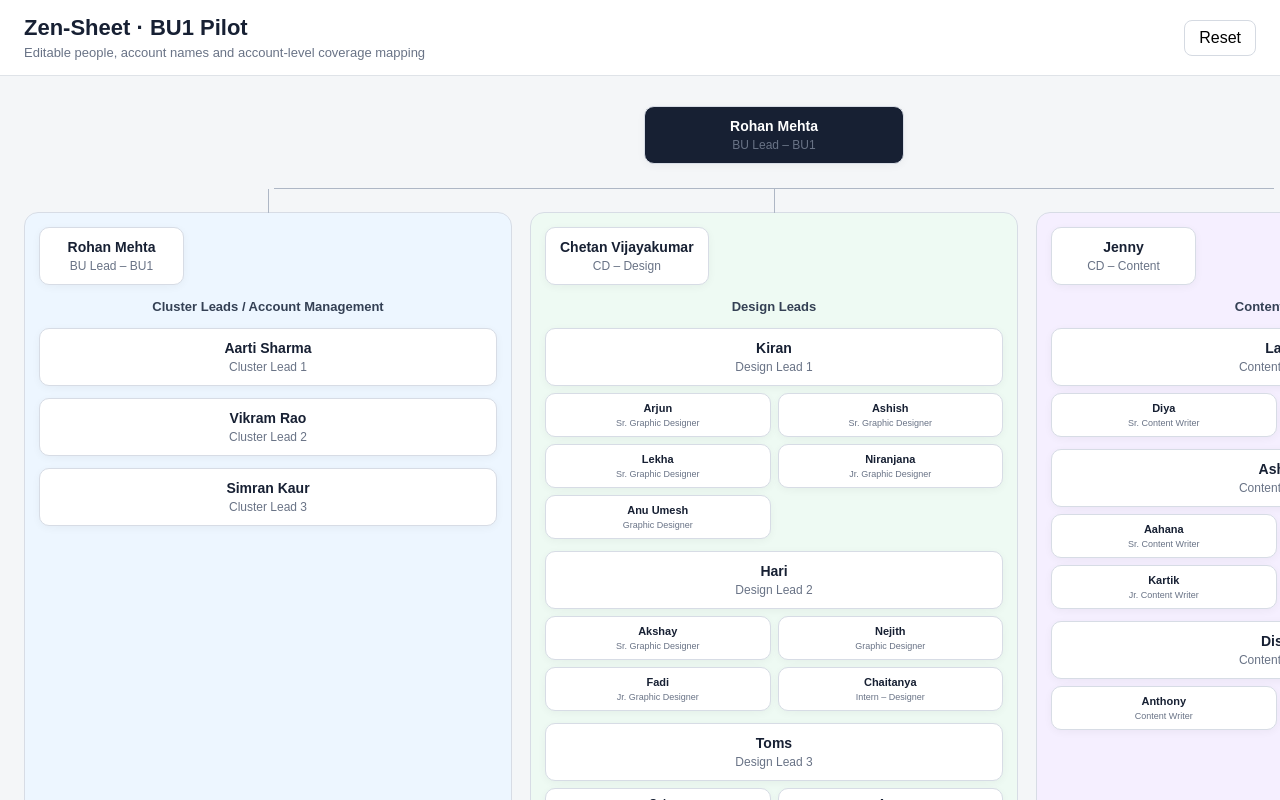
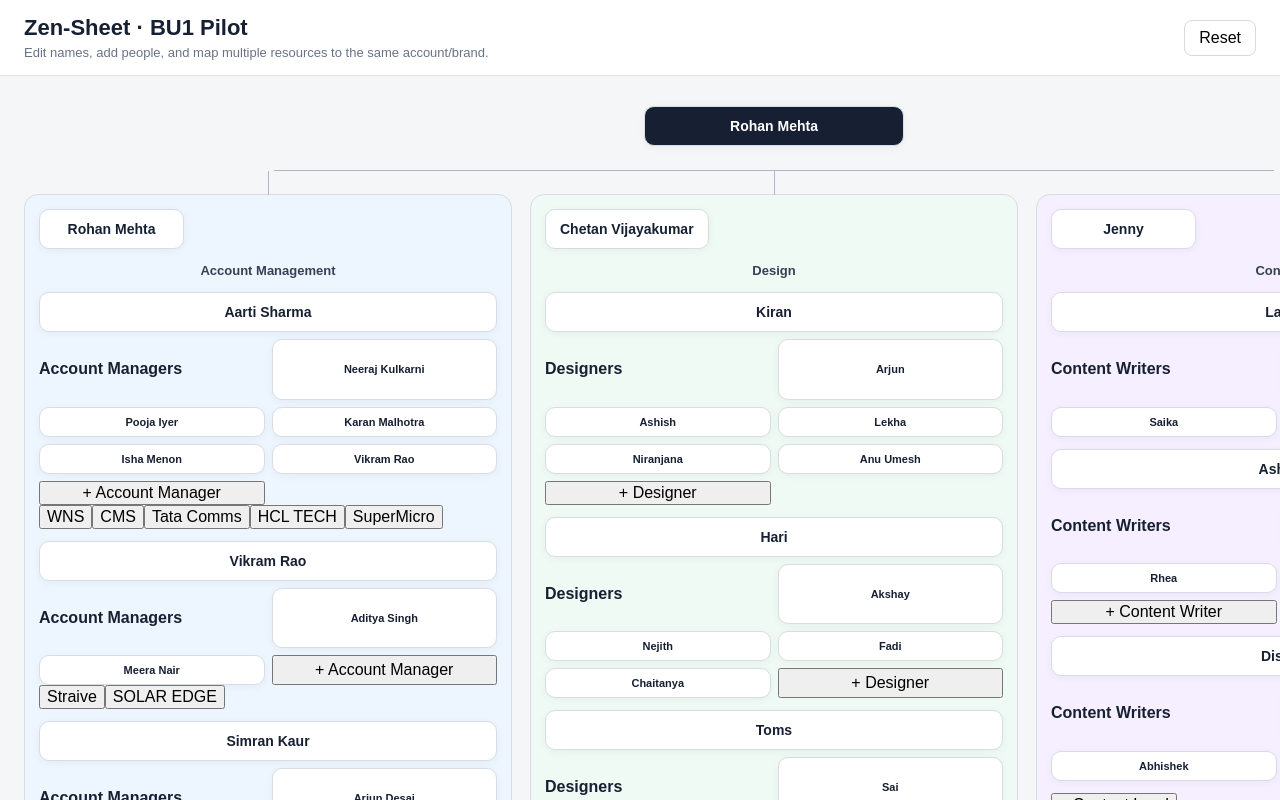
Before and after one commit to justAdithere/Zen-Sheet, a Next.js app: page / in a window 1280 px wide. Shown: the top 800 px of the page. Built offline with nearby package versions, Linux system fonts and the light colour scheme.

Commit message:
Improve BU1 pilot editing and account-management structure

```diff
--- a/app/page.tsx
+++ b/app/page.tsx
@@ -1,36 +1,36 @@
 "use client"
 import { useEffect, useState } from "react"
 
-type Person={id:string;name:string;designation:string}
+type Person={id:string;name:string;designation?:string}
+type Cluster={id:string;lead:Person;accountManagers:Person[]}
+type Team={lead:Person;people:Person[]}
 type Account={id:string;name:string;cluster:string;am:string;designer:string;writer:string}
-type Team={lead:Person;people:Person[]}
-type Data={buLead:Person;designLead:Person;contentLead:Person;clusters:Person[];design:Team[];content:Team[];accounts:Account[]}
+type Data={buLead:Person;designLead:Person;contentLead:Person;clusters:Cluster[];design:Team[];content:Team[];accounts:Account[]}
 const p=(id:string,name:string,designation=""):Person=>({id,name,designation})
 const seed:Data={
- buLead:p("bu-lead","Rohan Mehta","BU Lead – BU1"),
- designLead:p("design-lead","Chetan Vijayakumar","CD – Design"),
- contentLead:p("content-lead","Jenny","CD – Content"),
- clusters:[p("cl1","Aarti Sharma","Cluster Lead 1"),p("cl2","Vikram Rao","Cluster Lead 2"),p("cl3","Simran Kaur","Cluster Lead 3")],
- design:[{lead:p("dl1","Kiran","Design Lead 1"),people:[p("d1","Arjun","Sr. Graphic Designer"),p("d2","Ashish","Sr. Graphic Designer"),p("d3","Lekha","Sr. Graphic Designer"),p("d4","Niranjana","Jr. Graphic Designer"),p("d5","Anu Umesh","Graphic Designer")]},{lead:p("dl2","Hari","Design Lead 2"),people:[p("d6","Akshay","Sr. Graphic Designer"),p("d7","Nejith","Graphic Designer"),p("d8","Fadi","Jr. Graphic Designer"),p("d9","Chaitanya","Intern – Designer")]},{lead:p("dl3","Toms","Design Lead 3"),people:[p("d10","Sai","Sr. Graphic Designer"),p("d11","Aras","Sr. Graphic Designer"),p("d12","Dheeraj","Sr. Graphic Designer"),p("d13","Meghna","Sr. Graphic Designer"),p("d14","Abhinav","Graphic Designer"),p("d15","Govind","Graphic Designer")]}],
- content:[{lead:p("cl4","Lara","Content Lead 1"),people:[p("w1","Diya","Sr. Content Writer"),p("w2","Saika","Content Writer")]},{lead:p("cl5","Ashna","Content Lead 2"),people:[p("w3","Aahana","Sr. Content Writer"),p("w4","Rhea","Content Writer"),p("w5","Kartik","Jr. Content Writer")]},{lead:p("cl6","Disha","Content Lead 3"),people:[p("w6","Anthony","Content Writer"),p("w7","Abhishek","Jr. Content Writer")]}],
- accounts:[
- {id:"a1",name:"WNS",cluster:"Cluster 1",am:"Neeraj Kulkarni",designer:"Arjun",writer:"Diya"},{id:"a2",name:"CMS",cluster:"Cluster 1",am:"Pooja Iyer",designer:"Ashish",writer:"Saika"},{id:"a3",name:"Tata Comms",cluster:"Cluster 1",am:"Karan Malhotra",designer:"Lekha",writer:"Aahana"},{id:"a4",name:"HCL TECH",cluster:"Cluster 1",am:"Isha Menon",designer:"Kiran",writer:"Rhea"},{id:"a5",name:"SuperMicro",cluster:"Cluster 1",am:"Vikram Rao",designer:"Kunal Jain",writer:"Kartik"},{id:"a6",name:"Straive",cluster:"Cluster 2",am:"Aditya Singh",designer:"Akshay",writer:"Anthony"},{id:"a7",name:"SOLAR EDGE",cluster:"Cluster 2",am:"Meera Nair",designer:"Nejith",writer:"Abhishek"},{id:"a8",name:"Xerox",cluster:"Cluster 3",am:"Arjun Desai",designer:"Sai",writer:"Disha"}
- ]}
-const STORAGE="zen-bu1-pilot-v1"
-function Card({person,onEdit}:{person:Person;onEdit:(p:Person)=>void}){return <button className="card" onClick={()=>onEdit(person)}><strong>{person.name}</strong>{person.designation&&<span>{person.designation}</span>}</button>}
+ buLead:p("bu-lead","Rohan Mehta"),designLead:p("design-lead","Chetan Vijayakumar"),contentLead:p("content-lead","Jenny"),
+ clusters:[{id:"cl1",lead:p("cl1","Aarti Sharma"),accountManagers:[p("am1","Neeraj Kulkarni"),p("am2","Pooja Iyer"),p("am3","Karan Malhotra"),p("am4","Isha Menon"),p("am5","Vikram Rao")]},{id:"cl2",lead:p("cl2","Vikram Rao"),accountManagers:[p("am6","Aditya Singh"),p("am7","Meera Nair")]},{id:"cl3",lead:p("cl3","Simran Kaur"),accountManagers:[p("am8","Arjun Desai")]}],
+ design:[{lead:p("dl1","Kiran"),people:[p("d1","Arjun"),p("d2","Ashish"),p("d3","Lekha"),p("d4","Niranjana"),p("d5","Anu Umesh")]},{lead:p("dl2","Hari"),people:[p("d6","Akshay"),p("d7","Nejith"),p("d8","Fadi"),p("d9","Chaitanya")]},{lead:p("dl3","Toms"),people:[p("d10","Sai"),p("d11","Aras"),p("d12","Dheeraj"),p("d13","Meghna"),p("d14","Abhinav"),p("d15","Govind")]}],
+ content:[{lead:p("cl4","Lara"),people:[p("w1","Diya"),p("w2","Saika")]},{lead:p("cl5","Ashna"),people:[p("w3","Aahana"),p("w4","Rhea"),p("w5","Kartik")]},{lead:p("cl6","Disha"),people:[p("w6","Anthony"),p("w7","Abhishek")]}],
+ accounts:[{id:"a1",name:"WNS",cluster:"Cluster 1",am:"Neeraj Kulkarni",designer:"Arjun",writer:"Diya"},{id:"a2",name:"CMS",cluster:"Cluster 1",am:"Pooja Iyer",designer:"Ashish",writer:"Saika"},{id:"a3",name:"Tata Comms",cluster:"Cluster 1",am:"Karan Malhotra",designer:"Lekha",writer:"Aahana"},{id:"a4",name:"HCL TECH",cluster:"Cluster 1",am:"Isha Menon",designer:"Kiran",writer:"Rhea"},{id:"a5",name:"SuperMicro",cluster:"Cluster 1",am:"Vikram Rao",designer:"Kunal Jain",writer:"Kartik"},{id:"a6",name:"Straive",cluster:"Cluster 2",am:"Aditya Singh",designer:"Akshay",writer:"Anthony"},{id:"a7",name:"SOLAR EDGE",cluster:"Cluster 2",am:"Meera Nair",designer:"Nejith",writer:"Abhishek"},{id:"a8",name:"Xerox",cluster:"Cluster 3",am:"Arjun Desai",designer:"Sai",writer:"Disha"}]}
+const STORAGE="zen-bu1-pilot-v2"
+function Card({person,onEdit}:{person:Person;onEdit:(p:Person)=>void}){return <button className="card" onClick={()=>onEdit(person)}><strong>{person.name||"Name"}</strong></button>}
 function Add({label,onClick}:{label:string;onClick:()=>void}){return <button className="add" onClick={onClick}>+ {label}</button>}
 export default function Home(){
- const [data,setData]=useState<Data>(seed);const [selected,setSelected]=useState<Person|null>(null);const [account,setAccount]=useState<Account|null>(null)
+ const [data,setData]=useState<Data>(seed);const [selected,setSelected]=useState<Person|null>(null);const [account,setAccount]=useState<Account|null>(null);const [newPerson,setNewPerson]=useState<{kind:string;title:string}|null>(null);const [newName,setNewName]=useState("")
  useEffect(()=>{const raw=localStorage.getItem(STORAGE);if(raw)try{setData(JSON.parse(raw))}catch{}},[]);useEffect(()=>{localStorage.setItem(STORAGE,JSON.stringify(data))},[data])
- const edit=(p:Person)=>setSelected({...p});const save=()=>{if(!selected)return;const replace=(p:Person)=>p.id===selected.id?selected:p;setData(d=>({...d,buLead:replace(d.buLead),designLead:replace(d.designLead),contentLead:replace(d.contentLead),clusters:d.clusters.map(replace),design:d.design.map(t=>({...t,lead:replace(t.lead),people:t.people.map(replace)})),content:d.content.map(t=>({...t,lead:replace(t.lead),people:t.people.map(replace)}))}));setSelected(null)}
- const add=(kind:string)=>setData(d=>({...d,accounts:kind?d.accounts: d.accounts}));
+ const edit=(x:Person)=>setSelected({...x});const replace=(x:Person)=>(p:Person)=>p.id===x.id?x:p
+ const save=()=>{if(!selected)return;setData(d=>({...d,buLead:replace(selected)(d.buLead),designLead:replace(selected)(d.designLead),contentLead:replace(selected)(d.contentLead),clusters:d.clusters.map(c=>({...c,lead:replace(selected)(c.lead),accountManagers:c.accountManagers.map(replace(selected))})),design:d.design.map(t=>({...t,lead:replace(selected)(t.lead),people:t.people.map(replace(selected))})),content:d.content.map(t=>({...t,lead:replace(selected)(t.lead),people:t.people.map(replace(selected))}))}));setSelected(null)}
+ const openAdd=(kind:string,title:string)=>{setNewPerson({kind,title});setNewName("")}
+ const createPerson=()=>{if(!newPerson||!newName.trim())return;const x=p(`${newPerson.kind}-${Date.now()}`,newName.trim());setData(d=>{if(newPerson.kind==="cluster")return {...d,clusters:[...d.clusters,{id:x.id,lead:x,accountManagers:[]}]};if(newPerson.kind.startsWith("am-")){const id=newPerson.kind.slice(3);return {...d,clusters:d.clusters.map(c=>c.id===id?{...c,accountManagers:[...c.accountManagers,x]}:c)}}if(newPerson.kind.startsWith("design-")){const id=newPerson.kind.slice(7);return {...d,design:d.design.map(t=>t.lead.id===id?{...t,people:[...t.people,x]}:t)}}if(newPerson.kind.startsWith("content-")){const id=newPerson.kind.slice(8);return {...d,content:d.content.map(t=>t.lead.id===id?{...t,people:[...t.people,x]}:t)}}return d});setNewPerson(null)}
  const updateAccount=(field:keyof Account,value:string)=>{if(!account)return;setData(d=>({...d,accounts:d.accounts.map(a=>a.id===account.id?{...a,[field]:value}:a)}));setAccount(a=>a?{...a,[field]:value}:a)}
- return <main><header><div><h1>Zen-Sheet · BU1 Pilot</h1><p>Editable people, account names and account-level coverage mapping</p></div><button className="reset" onClick={()=>{localStorage.removeItem(STORAGE);location.reload()}}>Reset</button></header>
- <section className="canvas"><div className="pilot">
-  <div className="pilotTop"><Card person={data.buLead} onEdit={edit}/></div><div className="pilotBranches"><section><Card person={data.buLead} onEdit={edit}/><h3>Cluster Leads / Account Management</h3>{data.clusters.map(c=><div className="mini" key={c.id}><Card person={c} onEdit={edit}/></div>)}</section><section><Card person={data.designLead} onEdit={edit}/><h3>Design Leads</h3>{data.design.map(t=><div className="mini" key={t.lead.id}><Card person={t.lead} onEdit={edit}/><div className="people">{t.people.map(x=><Card key={x.id} person={x} onEdit={edit}/>)}</div></div>)}</section><section><Card person={data.contentLead} onEdit={edit}/><h3>Content Leads</h3>{data.content.map(t=><div className="mini" key={t.lead.id}><Card person={t.lead} onEdit={edit}/><div className="people">{t.people.map(x=><Card key={x.id} person={x} onEdit={edit}/>)}</div></div>)}</section></div>
-  <div className="coverage"><div className="coverageHead"><h2>Account Coverage View · BU1</h2><p>Each account has its own Account Manager, Designer and Content Writer. Click any account card to edit the mapping.</p></div><div className="accountGrid">{data.accounts.map(a=><button className="accountCard" key={a.id} onClick={()=>setAccount({...a})}><strong>{a.name}</strong><span>{a.cluster}</span><div><b>Account Manager</b>{a.am}</div><div><b>Designer</b>{a.designer}</div><div><b>Content Writer</b>{a.writer}</div></button>)}</div></div>
- </div></section>
- {selected&&<div className="modal"><div className="dialog"><h2>Edit person</h2><label>Name<input autoFocus value={selected.name} onChange={e=>setSelected({...selected,name:e.target.value})}/></label><label>Designation<input value={selected.designation} onChange={e=>setSelected({...selected,designation:e.target.value})}/></label><div className="actions"><button onClick={()=>setSelected(null)}>Cancel</button><button className="save" onClick={save}>Save</button></div></div></div>}
- {account&&<div className="modal"><div className="dialog"><h2>Edit account coverage</h2><label>Account / Brand<input autoFocus value={account.name} onChange={e=>updateAccount("name",e.target.value)}/></label><label>Cluster<input value={account.cluster} onChange={e=>updateAccount("cluster",e.target.value)}/></label><label>Account Manager<input value={account.am} onChange={e=>updateAccount("am",e.target.value)}/></label><label>Designer<input value={account.designer} onChange={e=>updateAccount("designer",e.target.value)}/></label><label>Content Writer<input value={account.writer} onChange={e=>updateAccount("writer",e.target.value)}/></label><div className="actions"><button onClick={()=>setAccount(null)}>Done</button></div></div></div>}
+ return <main><header><div><h1>Zen-Sheet · BU1 Pilot</h1><p>Edit names, add people, and map multiple resources to the same account/brand.</p></div><button className="reset" onClick={()=>{localStorage.removeItem(STORAGE);location.reload()}}>Reset</button></header><section className="canvas"><div className="pilot"><div className="pilotTop"><Card person={data.buLead} onEdit={edit}/></div><div className="pilotBranches">
+ <section><Card person={data.buLead} onEdit={edit}/><h3>Account Management</h3>{data.clusters.map(c=><div className="mini" key={c.id}><Card person={c.lead} onEdit={edit}/><div className="people"><h4>Account Managers</h4>{c.accountManagers.map(x=><Card key={x.id} person={x} onEdit={edit}/>) }<Add label="Account Manager" onClick={()=>openAdd(`am-${c.id}`,"Account Manager")}/></div><div className="clusterAccounts">{data.accounts.filter(a=>a.cluster===`Cluster ${c.id.slice(2)}`).map(a=><button key={a.id} onClick={()=>setAccount({...a})}>{a.name}</button>)}</div></div>)}<Add label="Cluster Lead" onClick={()=>openAdd("cluster","Cluster Lead")}/></section>
+ <section><Card person={data.designLead} onEdit={edit}/><h3>Design</h3>{data.design.map(t=><div className="mini" key={t.lead.id}><Card person={t.lead} onEdit={edit}/><div className="people"><h4>Designers</h4>{t.people.map(x=><Card key={x.id} person={x} onEdit={edit}/>)}<Add label="Designer" onClick={()=>openAdd(`design-${t.lead.id}`,"Designer")}/></div></div>)}<Add label="Design Lead" onClick={()=>openAdd("design-new","Design Lead")}/></section>
+ <section><Card person={data.contentLead} onEdit={edit}/><h3>Content</h3>{data.content.map(t=><div className="mini" key={t.lead.id}><Card person={t.lead} onEdit={edit}/><div className="people"><h4>Content Writers</h4>{t.people.map(x=><Card key={x.id} person={x} onEdit={edit}/>)}<Add label="Content Writer" onClick={()=>openAdd(`content-${t.lead.id}`,"Content Writer")}/></div></div>)}<Add label="Content Lead" onClick={()=>openAdd("content-new","Content Lead")}/></section>
+ </div><div className="coverage"><div className="coverageHead"><h2>Account Coverage View · BU1</h2><p>The same account can have multiple Account Managers, Designers and Content Writers. Click an account to edit its mapping.</p></div><div className="accountGrid">{data.accounts.map(a=><button className="accountCard" key={a.id} onClick={()=>setAccount({...a})}><strong>{a.name}</strong><span>{a.cluster}</span><div><b>Account Manager</b>{a.am}</div><div><b>Designer</b>{a.designer}</div><div><b>Content Writer</b>{a.writer}</div></button>)}</div></div></div></section>
+ {selected&&<div className="modal"><div className="dialog"><h2>Edit person</h2><label>Name<input autoFocus value={selected.name} onChange={e=>setSelected({...selected,name:e.target.value})}/></label><div className="actions"><button onClick={()=>setSelected(null)}>Cancel</button><button className="save" onClick={save}>Save</button></div></div></div>}
+ {newPerson&&<div className="modal"><div className="dialog"><h2>Add {newPerson.title}</h2><label>Name<input autoFocus placeholder="Enter name" value={newName} onChange={e=>setNewName(e.target.value)}/></label><div className="actions"><button onClick={()=>setNewPerson(null)}>Cancel</button><button className="save" onClick={createPerson}>Add person</button></div></div></div>}
+ {account&&<div className="modal"><div className="dialog"><h2>Edit account coverage</h2>{(["name","cluster","am","designer","writer"] as (keyof Account)[]).map(field=><label key={field}>{field==="name"?"Account / Brand":field==="am"?"Account Manager":field==="designer"?"Designer":field==="writer"?"Content Writer":"Cluster"}<input autoFocus={field==="name"} value={account[field]} onChange={e=>updateAccount(field,e.target.value)}/></label>)}<div className="actions"><button onClick={()=>setAccount(null)}>Done</button></div></div></div>}
  </main>
 }
```
